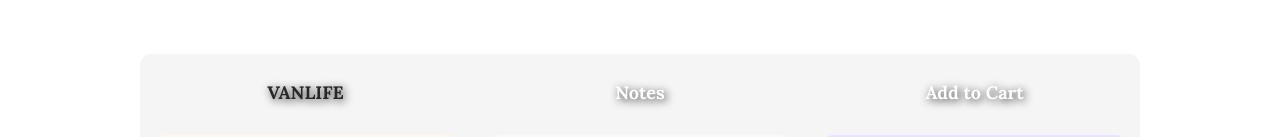
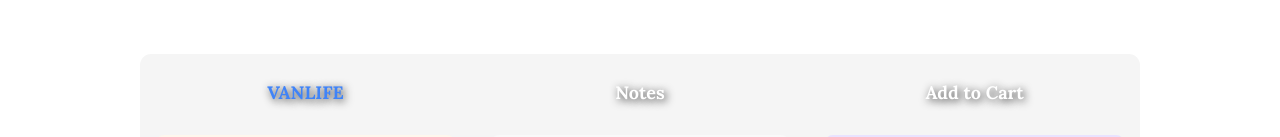
Before and after one commit to mjlearn13/portfolio, a React (Vite) app: page /mywork in a window 1280 px wide. In both pictures the pointer is over the element "VANLIFE". Shown: the part 551-688 px from the top of the page. Built offline with nearby package versions, Linux system fonts and the light colour scheme.

Commit message:
change hover color on project names

```diff
--- a/src/index.css
+++ b/src/index.css
@@ -421,7 +421,7 @@ nav a:hover {
 }
 
 .portfolio__card p:hover {
-    color: var(--color-dark);
+    color: var(--color-accent);
     font-weight: var(--fw-bold);
 }
 
```
